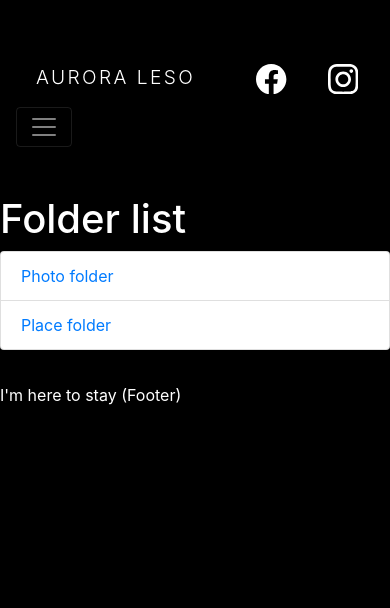
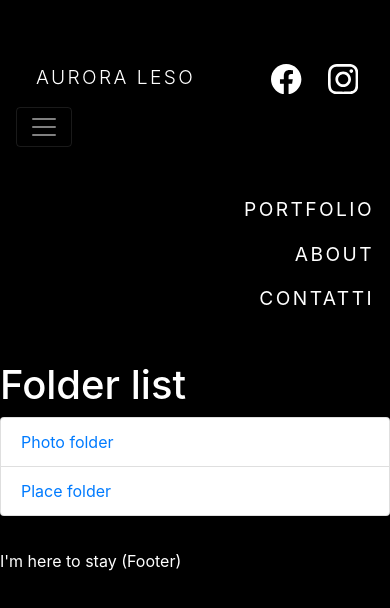
Before and after one commit to nicomanto/Photo-site, a Next.js app: page / in a window 390 px wide. Both pictures are taken after a click on the button 44 px from the left and 126 px from the top of the page. Shown: the top 608 px of the page. Built offline with nearby package versions, Linux system fonts and the light colour scheme.

Commit message:
Fix menu mobile and image size in card

```diff
--- a/components/Layout.tsx
+++ b/components/Layout.tsx
@@ -20,15 +20,26 @@ const Layout = ({ children, title = "This is the default title", navbar=[{title:
     <header>
 
     <nav className="navbar-dark navbar py-5 container">
-      <Navbar.Brand className="navLink display-4" href="/">Aurora Leso</Navbar.Brand>
+      <Navbar.Brand className="navLinkBrand display-4" href="/">Aurora Leso</Navbar.Brand>
         {navbar.map((item) => (
-          <Nav className="justify-content-end">
-            <a className="navLink" href={item.URL}>{item.title}</a>
-          </Nav>
+            <Nav className="justify-content-end">
+              <a className="navLink" href={item.URL}>{item.title}</a>
+            </Nav>
         ))}
       <Navbar.Brand href="/"><i><SiFacebook/></i></Navbar.Brand>
       <Navbar.Brand href="/"><i><SiInstagram/></i></Navbar.Brand>
-      <Navbar.Toggle />
+
+      {/*mobile menù*/}
+      <Navbar.Toggle data-toggle="collapse" data-target="#navbarCollapseContent"/>
+      <Navbar.Collapse id="navbarCollapseContent">
+      {navbar.map((item) => (
+
+            <Nav className="justify-content-end">
+              <a className="navLinkCollapse" href={item.URL}>{item.title}</a>
+            </Nav>
+
+        ))}
+      </Navbar.Collapse>
 
     </nav>
     </header>
--- a/package.json
+++ b/package.json
@@ -13,6 +13,7 @@
     "bootstrap": "^4.6.0",
     "cloudinary": "^1.25.1",
     "cloudinary-react": "^1.7.0",
+    "jquery": "^3.6.0",
     "next": "latest",
     "react": "^17.0.1",
     "react-bootstrap": "^1.5.2",
--- a/pages/_app.tsx
+++ b/pages/_app.tsx
@@ -4,6 +4,15 @@ import React from "react";
 import "bootstrap/dist/css/bootstrap.min.css";
 import "../styles/globals.css";
 
+/* eslint-disable global-require */
+
+if (typeof window !== "undefined") {
+  require("jquery");
+  require("bootstrap/dist/js/bootstrap");
+}
+
+/* eslint-enable global-require */
+
 const PhotoSite = ({ Component, pageProps }: AppProps) => <Component {...pageProps} />;
 
 export default PhotoSite;
--- a/styles/globals.css
+++ b/styles/globals.css
@@ -19,12 +19,17 @@
   opacity:50%;
 }
 
-.navLink:hover{
+.card-img-top{
+  height:350px;
+  object-fit: cover;
+}
+
+.navLink:hover, .navLinkBrand:hover{
   color:white;
   text-decoration: none;
 }
 
-.navLink {
+.navLink, .navLinkBrand{
   color: white;
   font-size:1.2rem;
   text-transform: uppercase;
@@ -35,7 +40,7 @@
   padding: 15px 20px;
   position: relative;
 }
-.navLink:after {
+.navLink:after, .navLinkBrand:after{
   background: none repeat scroll 0 0 transparent;
   bottom: 0;
   content: "";
@@ -47,10 +52,30 @@
   transition: width 0.3s ease 0s, left 0.3s ease 0s;
   width: 0;
 }
-.navLink:hover:after {
+.navLinkBrand:hover:after, .navLink:hover:after {
   width: 100%;
   left: 0;
 }
+
+.navLinkCollapse{
+  color: white;
+  font-size:1.2rem;
+  margin-top:1rem;
+  text-transform: uppercase;
+  text-decoration: none;
+  letter-spacing: 0.15rem;
+}
+.navLinkCollapse:hover{
+  text-decoration: none;
+  opacity: 50%;
+  color: white;
+}
+
+.navbar-collapse{
+  margin-top:2rem;
+}
+
+
 
 @media (min-width: 768px)
 {
@@ -61,7 +86,7 @@
 
 @media (max-width: 768px)
 {
-    .nav{
+    .navLink{
         display: none;
     }
 }
```
Also changed, not shown: 1 other file (tests, documents, lock files or other folders).
